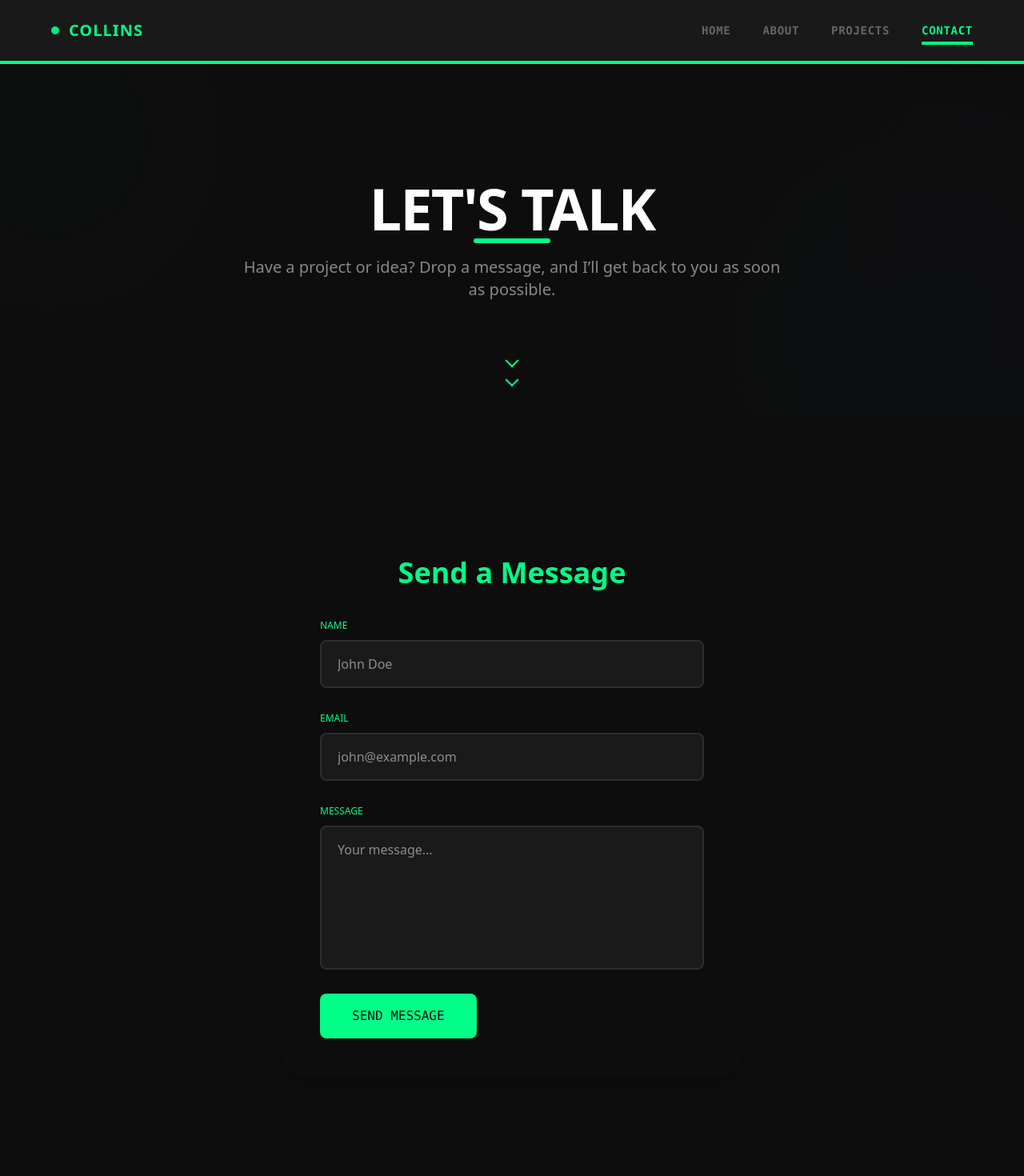
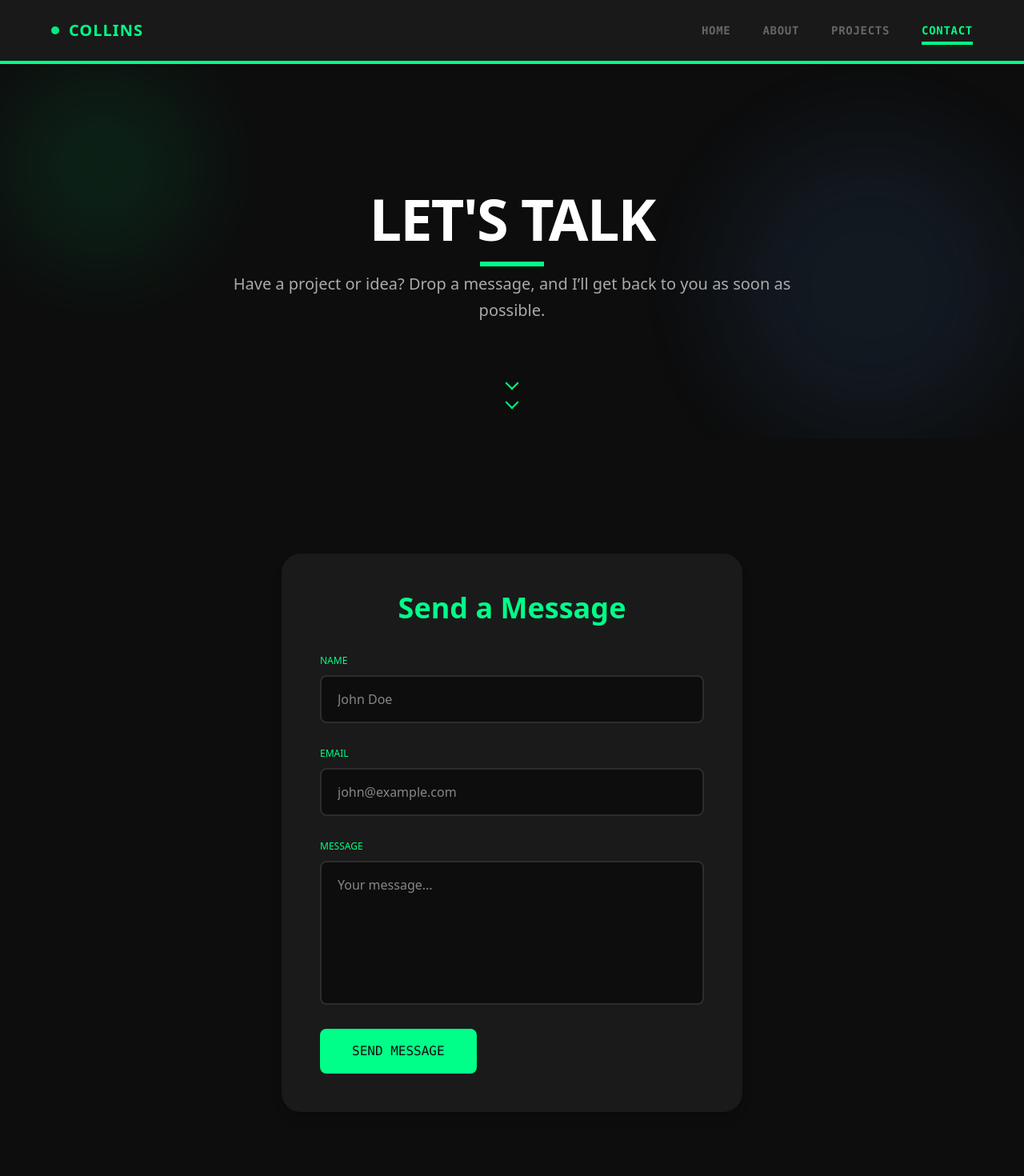
Before and after one commit to codercollo/portfolio., a React (Vite) app in the folder client/: page /contact in a window 1280 px wide. Shown: the top 1470 px of the page at 80% size. Built offline with nearby package versions, Linux system fonts and the light colour scheme; the HTML template or start-up script is replaced by a standard one.

Commit message:
New contact page design

```diff
--- a/client/src/pages/Contact.tsx
+++ b/client/src/pages/Contact.tsx
@@ -47,20 +47,17 @@ export default function ContactPage() {
 
   return (
     <div className="min-h-screen bg-[#0d0d0d] text-white">
-      {/* Hero Section with Animated Glow Blobs */}
-      <section className="relative py-24 md:py-36 px-6 md:px-12 lg:px-16 text-center overflow-hidden">
-        {/* Glow Blobs */}
-        <div className="absolute top-[-50px] left-[-50px] w-64 h-64 bg-[#00ff88]/20 rounded-full blur-3xl animate-blob mix-blend-overlay"></div>
-        <div className="absolute bottom-[-80px] right-[-80px] w-96 h-96 bg-[#4d9fff]/20 rounded-full blur-3xl animate-blob animation-delay-2000 mix-blend-overlay"></div>
-        <div className="absolute top-[20%] right-[-60px] w-48 h-48 bg-[#ff4da6]/20 rounded-full blur-3xl animate-blob animation-delay-4000 mix-blend-overlay"></div>
+      {/* Hero Section */}
+      <section className="relative py-24 md:py-36 px-6 md:px-12 lg:px-16 bg-[#0d0d0d] overflow-hidden text-center">
+        {/* Background Blobs */}
+        <div className="absolute top-0 left-0 w-64 h-64 bg-[#00ff88]/10 rounded-full blur-3xl animate-pulse-slow"></div>
+        <div className="absolute bottom-0 right-0 w-96 h-96 bg-[#4d9fff]/10 rounded-full blur-3xl animate-pulse-slow"></div>
 
-        {/* Hero Content */}
-        <div className="relative z-10 max-w-3xl mx-auto">
-          <h1 className="text-5xl md:text-6xl lg:text-7xl font-bold uppercase tracking-tight mb-6 text-white relative inline-block">
+        <div className="max-w-[1200px] mx-auto relative z-10">
+          <h1 className="font-display text-5xl md:text-6xl lg:text-7xl font-semibold uppercase tracking-tight mb-4 relative inline-block after:absolute after:bottom-[-10px] after:left-1/2 after:-translate-x-1/2 after:w-20 after:h-1.5 after:bg-[#00ff88] text-white leading-snug">
             Let's Talk
-            <span className="absolute -bottom-2 left-1/2 -translate-x-1/2 w-24 h-1.5 bg-[#00ff88] rounded-full"></span>
           </h1>
-          <p className="text-lg md:text-xl text-[#888] max-w-2xl mx-auto">
+          <p className="text-[#aaa] text-lg md:text-xl max-w-3xl mx-auto leading-relaxed">
             Have a project or idea? Drop a message, and I’ll get back to you as soon as possible.
           </p>
         </div>
@@ -75,10 +72,10 @@ export default function ContactPage() {
       </section>
 
       {/* Contact Form Section */}
-      <section id="contact-form" className="py-20 md:py-32 px-6 md:px-12 lg:px-16 flex justify-center">
+      <section id="contact-form" className="py-24 md:py-36 px-6 md:px-12 lg:px-16 flex justify-center">
         <form
           onSubmit={handleSubmit}
-          className="w-full max-w-xl bg-[#0d0d0d] p-10 md:p-12 rounded-3xl shadow-lg space-y-6 relative z-10"
+          className="w-full max-w-xl bg-[#1a1a1a] p-10 md:p-12 rounded-3xl shadow-lg space-y-6 relative z-10"
         >
           <h2 className="text-3xl md:text-4xl font-bold text-center text-[#00ff88] mb-8">
             Send a Message
@@ -95,7 +92,7 @@ export default function ContactPage() {
               onChange={handleChange}
               disabled={status === "sending"}
               required
-              className="mt-2 w-full px-5 py-4 bg-[#1a1a1a] border-2 border-[#2d2d2d] text-white rounded-lg focus:border-[#00ff88] transition-all"
+              className="mt-2 w-full px-5 py-4 bg-[#0d0d0d] border-2 border-[#2d2d2d] text-white rounded-lg focus:border-[#00ff88] transition-all"
             />
           </label>
 
@@ -110,7 +107,7 @@ export default function ContactPage() {
               onChange={handleChange}
               disabled={status === "sending"}
               required
-              className="mt-2 w-full px-5 py-4 bg-[#1a1a1a] border-2 border-[#2d2d2d] text-white rounded-lg focus:border-[#00ff88] transition-all"
+              className="mt-2 w-full px-5 py-4 bg-[#0d0d0d] border-2 border-[#2d2d2d] text-white rounded-lg focus:border-[#00ff88] transition-all"
             />
           </label>
 
@@ -125,7 +122,7 @@ export default function ContactPage() {
               onChange={handleChange}
               disabled={status === "sending"}
               required
-              className="mt-2 w-full px-5 py-4 bg-[#1a1a1a] border-2 border-[#2d2d2d] text-white rounded-lg resize-none focus:border-[#00ff88] transition-all"
+              className="mt-2 w-full px-5 py-4 bg-[#0d0d0d] border-2 border-[#2d2d2d] text-white rounded-lg resize-none focus:border-[#00ff88] transition-all"
             />
           </label>
 
@@ -145,26 +142,6 @@ export default function ContactPage() {
           </div>
         </form>
       </section>
-
-      {/* Tailwind CSS Animations */}
-      <style>
-        {`
-          @keyframes blob {
-            0%, 100% { transform: translate(0px, 0px) scale(1); }
-            33% { transform: translate(30px, -20px) scale(1.1); }
-            66% { transform: translate(-20px, 20px) scale(0.9); }
-          }
-          .animate-blob {
-            animation: blob 8s infinite;
-          }
-          .animation-delay-2000 {
-            animation-delay: 2s;
-          }
-          .animation-delay-4000 {
-            animation-delay: 4s;
-          }
-        `}
-      </style>
     </div>
   );
 }
```
